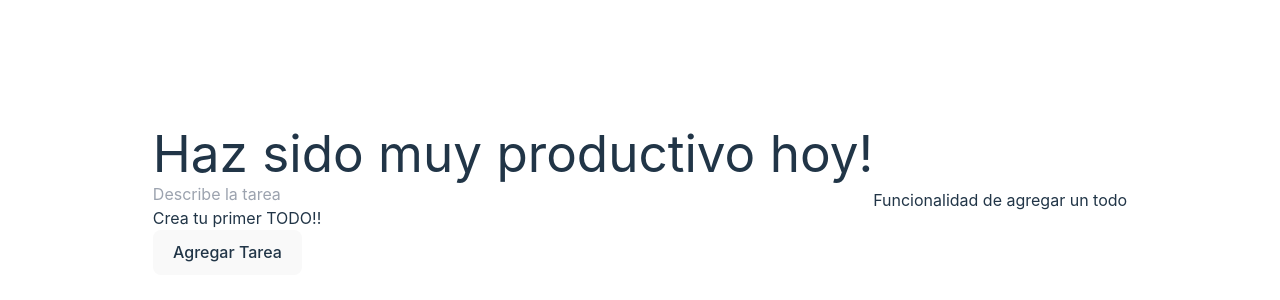
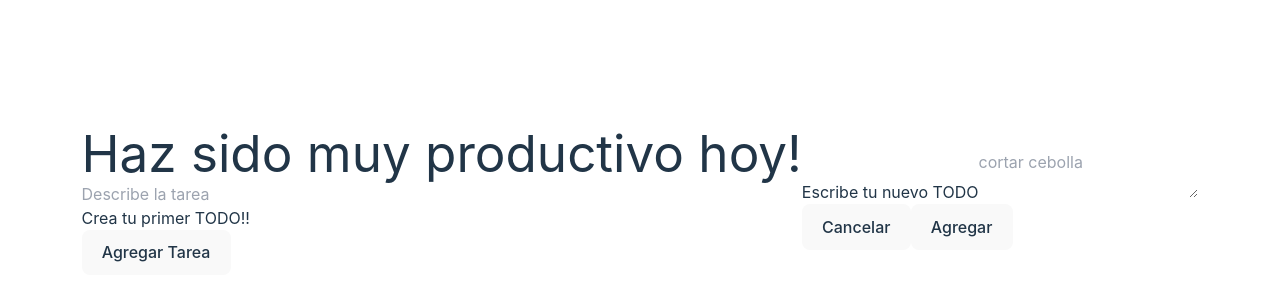
Before and after one commit to Rubenhdz20/ToDo, a React (Vite) app: page / in a window 1280 px wide. Shown: the part 200-500 px from the top of the page. Built offline with nearby package versions, Linux system fonts and the light colour scheme.

Commit message:
Style TodoForm

```diff
--- /dev/null
+++ b/src/components/TodoForm/index.jsx
@@ -0,0 +1,17 @@
+import React from "react";
+
+function TodoForm() {
+    return(
+        <form className="flex flex-col justify-center items-center w-11/12 max-w-[300px] py-8 px-10 bg-zinc-700 rounded-lg">
+            <label className="text-center font-bold text-xl mb-6">Escribe tu nuevo TODO</label>
+            <textarea className="h-24 p-3 text-center text-lg rounded-sm border-2 border-solid border-slate-400" placeholder="cortar cebolla"/>
+            <div className="w-full flex justify-between items-center mt-3">
+                <button className="">Cancelar</button>
+                <button>Agregar</button>
+            </div>
+        </form>
+    )
+
+};
+
+export default TodoForm;
--- a/src/pages/AppUI.jsx
+++ b/src/pages/AppUI.jsx
@@ -9,6 +9,7 @@ import TodosError from "../components/TodosError/index";
 import EmptyTodos from "../components/EmptyTodos/index";
 import Modal from "../Modal";
 import {TodoContext} from "../components/TodoContext/index";
+import TodoForm from "../components/TodoForm/index";
 
 function AppUI() {
     const {
@@ -52,7 +53,7 @@ function AppUI() {
 
       {openModal && (
         <Modal>
-            Funcionalidad de agregar un todo
+            <TodoForm/>
         </Modal>
       )}
     </>
```
